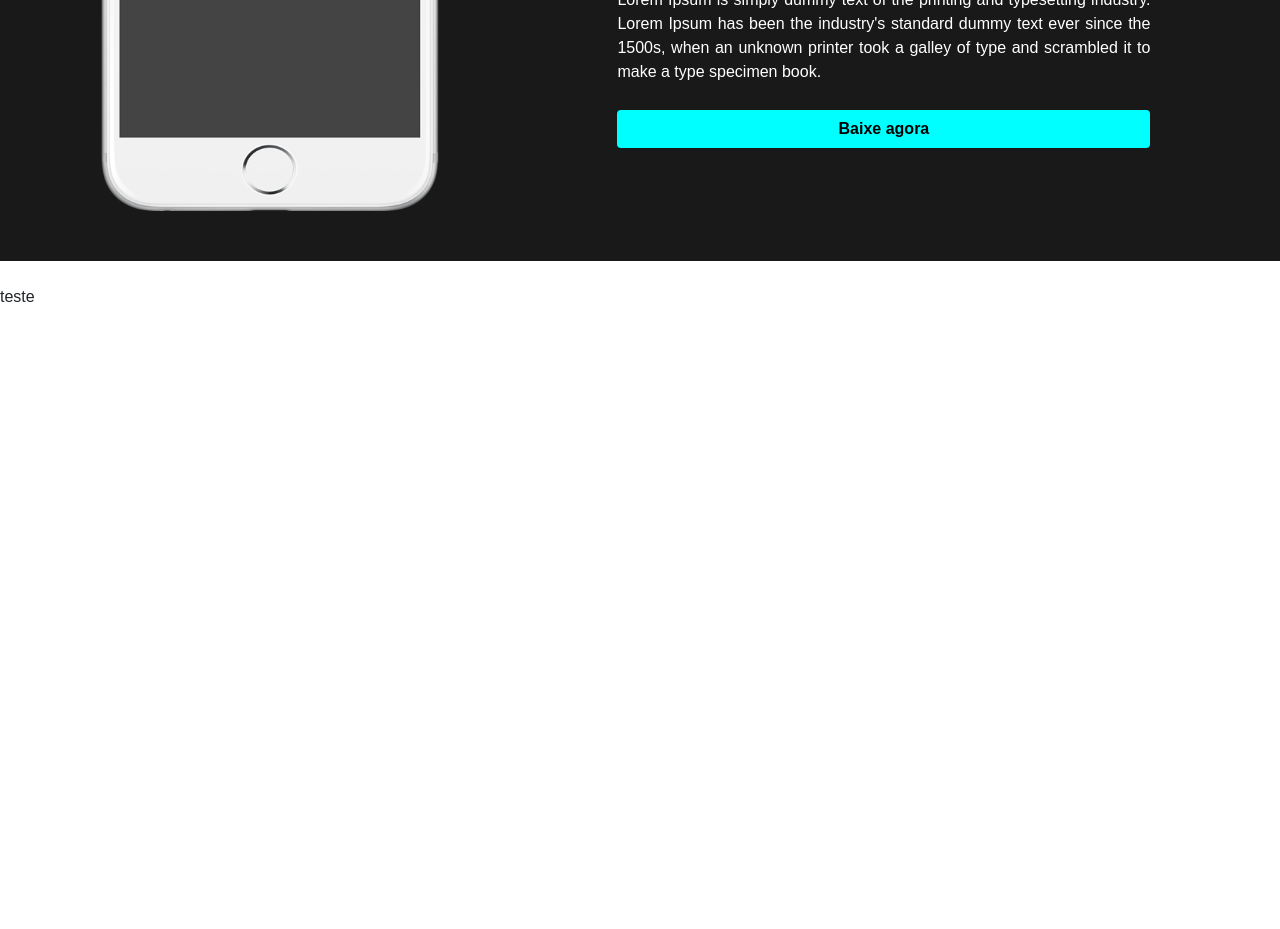
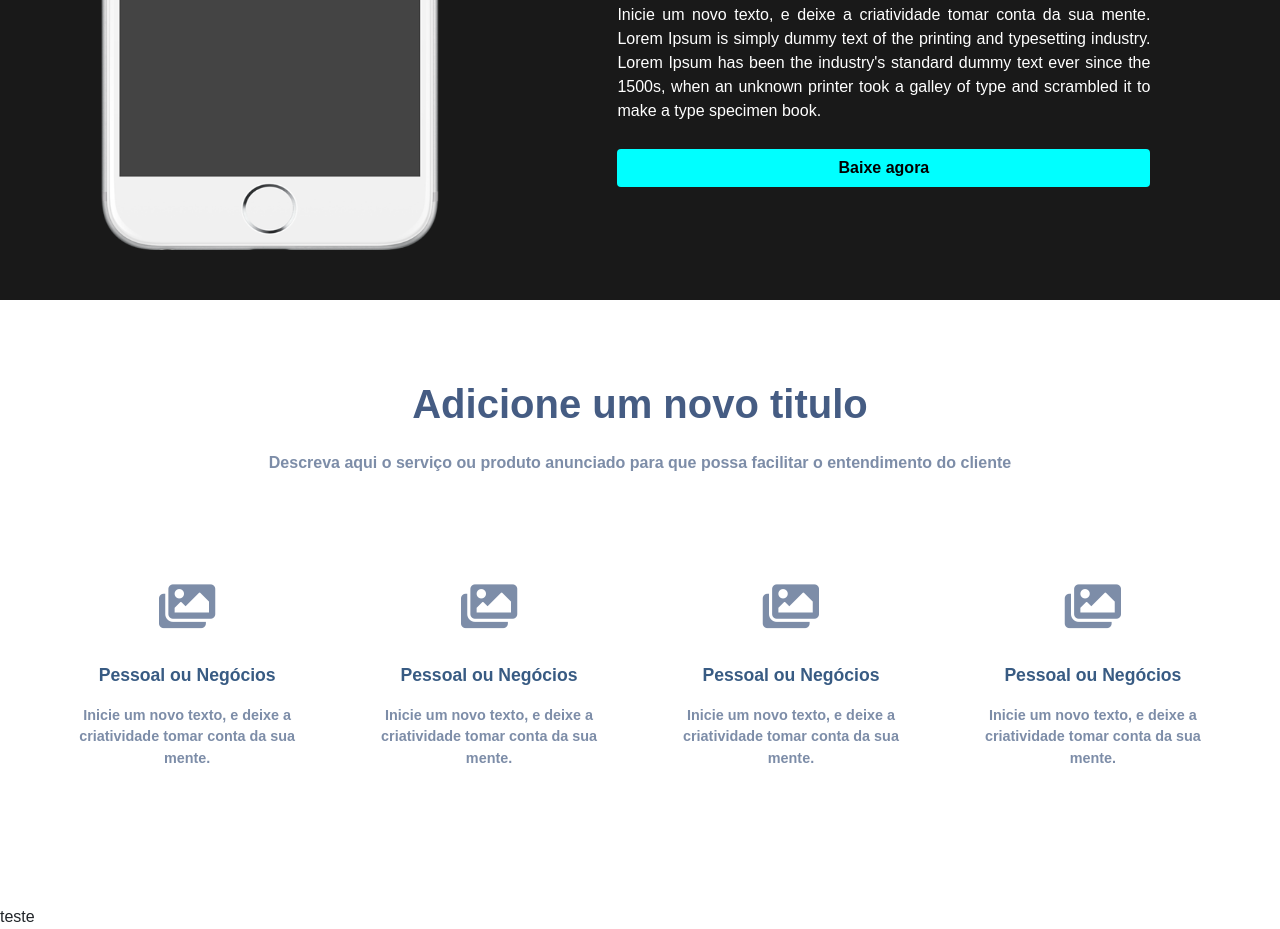
Before and after one commit to luanfatec/Prot-tipo-2, a plain HTML site: page index.html in a window 1280 px wide. Shown: the part 1401-2330 px from the top of the page. Before the commit the page ends 1710 px from the top, so only its background shows below. Drawn offline with nearby package versions, Linux system fonts and the light colour scheme.

Commit message:
Updated files

```diff
--- a/inc/css/main.css
+++ b/inc/css/main.css
@@ -1,3 +1,4 @@
 @import "https://stackpath.bootstrapcdn.com/bootstrap/4.1.3/css/bootstrap.min.css";
+@import "https://cdnjs.cloudflare.com/ajax/libs/font-awesome/5.12.0-1/css/all.min.css";
 @import "style.css";
 @import "mobile.css";
--- a/inc/css/style.css
+++ b/inc/css/style.css
@@ -12,7 +12,7 @@ header {
     background-position: left bottom;
     background-size: cover;
     background-attachment: fixed;
-    height: 656px;
+    height: 695px;
     width: 100%;
     position: relative;
 }
@@ -27,7 +27,7 @@ header .container-custom .sub-container .boxlogo h1 {
     background-color: rgba(0, 0, 0, 0.5);
     text-align: center;
     padding: 100px 40px;
-    margin-top: 10%;
+    margin-top: 14%;
     position: absolute;
     left: 30%;
     right: 30%;
@@ -54,7 +54,7 @@ header .container-custom #nav-main ul li {
     padding: 22px 30px 25px 30px;
     color: white;
 }
-header .container-custom #nav-main ul li:hover {
+header .container-custom #nav-main ul li:hover{
     border-bottom: 1px solid white;
     background-color: rgba(0, 0, 0, 1);
 }
@@ -76,6 +76,7 @@ section #section-part-1 .bloco-content h1 {
     padding-bottom: 15px;
     text-align: center;
     font-weight: bold;
+    color: #455c83;
 }
 section #section-part-1 .bloco-content p {
     text-align: center;
@@ -117,3 +118,47 @@ section #section-part-2 .app-content .app-content-pgs a.btn-app:hover {
     background-color: #FE642E;
     color: white;
 }
+section #section-part-3 .sec3-content .sec3-contitle {
+    padding: 30px;
+}
+section #section-part-3 .sec3-content .sec3-contitle h1 {
+    padding-top: 50px;
+    padding-bottom: 15px;
+    text-align: center;
+    font-weight: bold;
+    color: #455c83;
+}
+section #section-part-3 .sec3-content .sec3-contitle p {
+    font-size: 1em;
+    color: #7d8da8;
+    font-weight: bold;
+    text-align: center;
+    padding-bottom: 30px;
+}
+section #section-part-3 .sec3-content .sec3-conheader .box {
+    padding: 20px;
+}
+section #section-part-3 .sec3-content .sec3-conheader .box a {
+    color: #455c83;
+    text-decoration: none;
+}
+section #section-part-3 .sec3-content .sec3-conheader .box a p.c-icon {
+    color: #7d8da8;
+    text-align: center;
+    font-size: 50px;
+}
+section #section-part-3 .sec3-content .sec3-conheader .box a p.c-tit {
+    color: #385b83;
+    text-align: center;
+    font-size: 1.1em;
+    font-weight: 700;
+}
+section #section-part-3 .sec3-content .sec3-conheader .box a p.c-con {
+    color: #7d8da8;
+    text-align: center;
+    font-size: 0.9em;
+    font-weight: bold;
+}
+footer {
+    margin-top: 100px;
+}
--- a/index.html
+++ b/index.html
@@ -80,7 +80,44 @@
                     </div>
                 </div>
             </div>
-            <br>
+            <div id="section-part-3" class="container-section">
+                <div class="sec3-content">
+                    <div class="sec3-contitle">
+                        <h1>Adicione um novo titulo</h1>
+                        <p>Descreva aqui o serviço ou produto anunciado para que possa facilitar o entendimento do cliente</p>
+                    </div>
+                    <div class="row sec3-conheader">
+                        <div class="col-md-3 box">
+                            <a href="#">
+                                <p class="c-icon"><i class="fas fa-images"></i></p>
+                                <p class="c-tit">Pessoal ou Negócios</p>
+                                <p class="c-con">Inicie um novo texto, e deixe a criatividade tomar conta da sua mente.</p>
+                            </a>
+                        </div>
+                        <div class="col-md-3 box">
+                            <a href="#">
+                                <p class="c-icon"><i class="fas fa-images"></i></p>
+                                <p class="c-tit">Pessoal ou Negócios</p>
+                                <p class="c-con">Inicie um novo texto, e deixe a criatividade tomar conta da sua mente.</p>
+                            </a>
+                        </div>
+                        <div class="col-md-3 box">
+                            <a href="#">
+                                <p class="c-icon"><i class="fas fa-images"></i></p>
+                                <p class="c-tit">Pessoal ou Negócios</p>
+                                <p class="c-con">Inicie um novo texto, e deixe a criatividade tomar conta da sua mente.</p>
+                            </a>
+                        </div>
+                        <div class="col-md-3 box">
+                            <a href="#">
+                                <p class="c-icon"><i class="fas fa-images"></i></p>
+                                <p class="c-tit">Pessoal ou Negócios</p>
+                                <p class="c-con">Inicie um novo texto, e deixe a criatividade tomar conta da sua mente.</p>
+                            </a>
+                        </div>
+                    </div>
+                </div>
+            </div>
         </section>
 
         <footer>
```
